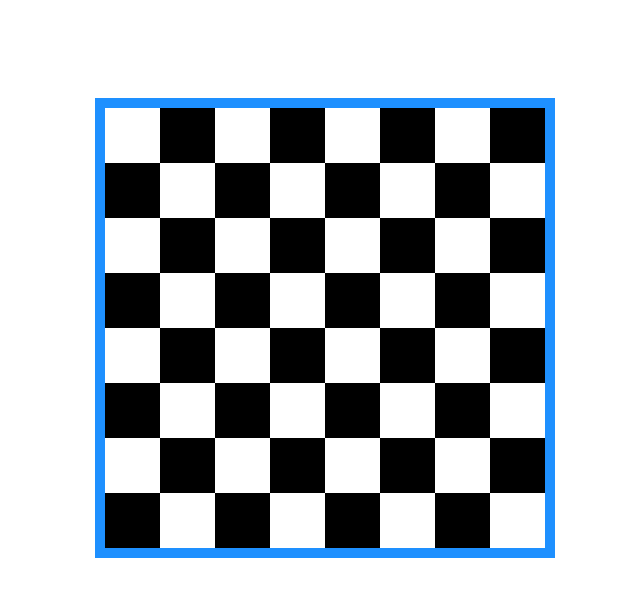
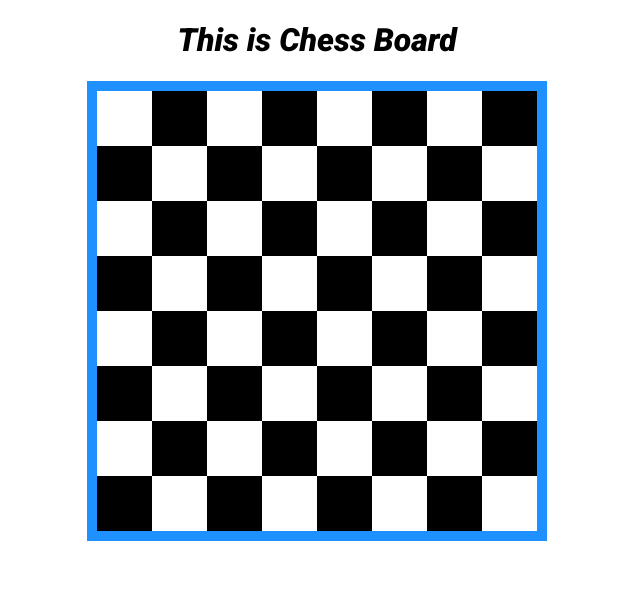
Before and after one commit to MuhammadRizkyRamadhan24/b22-html-1, a plain HTML site: page index.html in a window 1280 px wide. Shown: the whole page, without its empty margins (323-963 px from the left). Drawn offline with Linux system fonts and the light colour scheme.

Commit message:
update v2.0

```diff
--- a/index.html
+++ b/index.html
@@ -2,10 +2,12 @@
 <html>
   <head>
     <link href="./style/style.css" rel="stylesheet" type="text/css">
+    <link rel="preconnect" href="https://fonts.gstatic.com">
+    <link href="https://fonts.googleapis.com/css2?family=Roboto:ital,wght@1,900&display=swap" rel="stylesheet">
   </head>
   <body>
+    <h1>This is Chess Board</h1>
     <div class="flex-container">
-      <div class="wrap">
         <div class="white"></div>
         <div class="black"></div>
         <div class="white"></div>
@@ -14,8 +16,6 @@
         <div class="black"></div>
         <div class="white"></div>
         <div class="black"></div>
-      </div>
-      <div class="wrap">
         <div class="black"></div>
         <div class="white"></div>
         <div class="black"></div>
@@ -24,8 +24,6 @@
         <div class="white"></div>
         <div class="black"></div>
         <div class="white"></div>
-      </div>
-      <div class="wrap">
         <div class="white"></div>
         <div class="black"></div>
         <div class="white"></div>
@@ -34,8 +32,6 @@
         <div class="black"></div>
         <div class="white"></div>
         <div class="black"></div>
-      </div>
-      <div class="wrap">
         <div class="black"></div>
         <div class="white"></div>
         <div class="black"></div>
@@ -44,8 +40,6 @@
         <div class="white"></div>
         <div class="black"></div>
         <div class="white"></div>
-      </div>
-      <div class="wrap">
         <div class="white"></div>
         <div class="black"></div>
         <div class="white"></div>
@@ -54,8 +48,6 @@
         <div class="black"></div>
         <div class="white"></div>
         <div class="black"></div>
-      </div>
-      <div class="wrap">
         <div class="black"></div>
         <div class="white"></div>
         <div class="black"></div>
@@ -64,8 +56,6 @@
         <div class="white"></div>
         <div class="black"></div>
         <div class="white"></div>
-      </div>
-      <div class="wrap">
         <div class="white"></div>
         <div class="black"></div>
         <div class="white"></div>
@@ -74,8 +64,6 @@
         <div class="black"></div>
         <div class="white"></div>
         <div class="black"></div>
-      </div>
-      <div class="wrap">
         <div class="black"></div>
         <div class="white"></div>
         <div class="black"></div>
--- a/style/style.css
+++ b/style/style.css
@@ -1,31 +1,33 @@
+h1{
+    text-align: center;
+    font-family: 'Roboto', sans-serif;
+}
+
 .flex-container {
     background-color: DodgerBlue;
+    display: flex;
+    flex-direction: row;
+    flex-wrap: wrap;
+    position: relative;
+    margin: auto;
     padding: 10px;
-    position: absolute;
-    margin: 7% 32% 7% 32%;
     height: 440px;
     width: 440px;
 }
 
-.flex-container .wrap{
-    display: flex;
+.flex-container > div{
     height: 12.5%;
-    width: 100%;
+    width: 12.5%;
 }
 
-.wrap > div {
-    width: 12.5%;
-    height: 100%;
-}
-
-.wrap > div:hover {
-    background-color: aqua;
-}
-
-.wrap .black{
+.flex-container .black{
     background-color: black;
 }
 
-.wrap .white{
+.flex-container .white{
     background-color: white;
 }
+
+.flex-container .white:hover {
+    background-color: aqua;
+}
```
